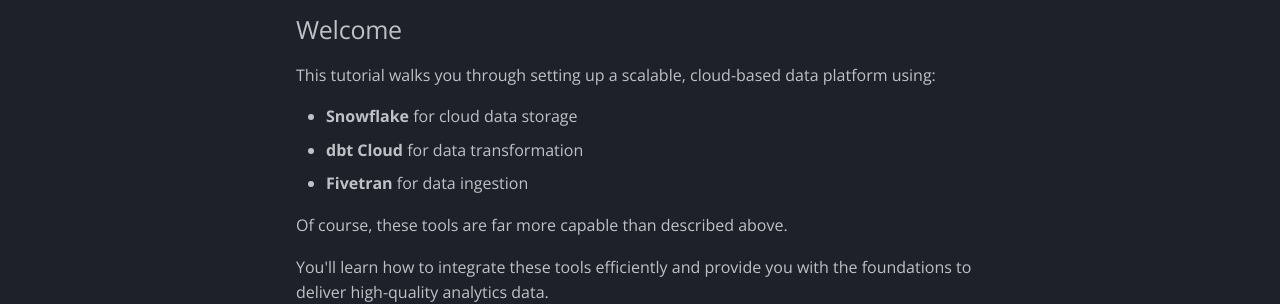
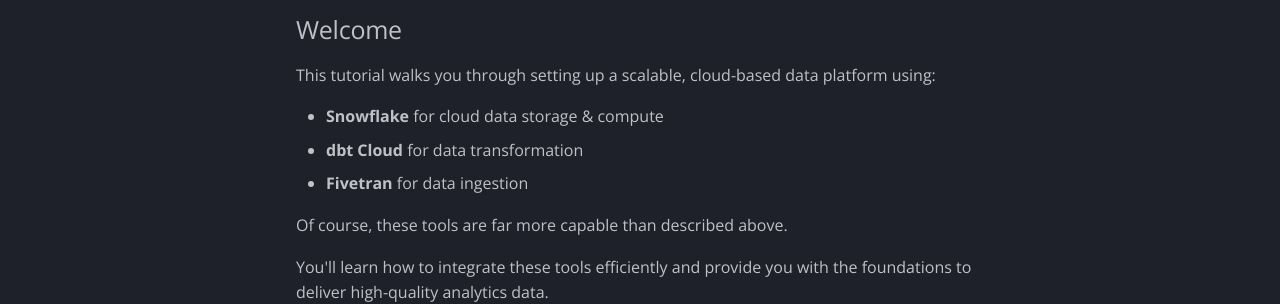
Before and after one commit to svc-bi-concepts/test-mkdocs, an MkDocs documentation site: the page built from docs/index.md, in a window 1280 px wide and 1096 px high. Shown: the part 216-520 px from the top of the window. Built offline with MkDocs 1.6.1 and Material for MkDocs 9.7.7, drawn with Linux system fonts in a browser that asks for light colours.

Commit message:
Changed home

```diff
--- a/docs/index.md
+++ b/docs/index.md
@@ -4,7 +4,7 @@
 
 This tutorial walks you through setting up a scalable, cloud-based data platform using:
 
-- **Snowflake** for cloud data storage
+- **Snowflake** for cloud data storage & compute
 - **dbt Cloud** for data transformation
 - **Fivetran** for data ingestion
 
```
